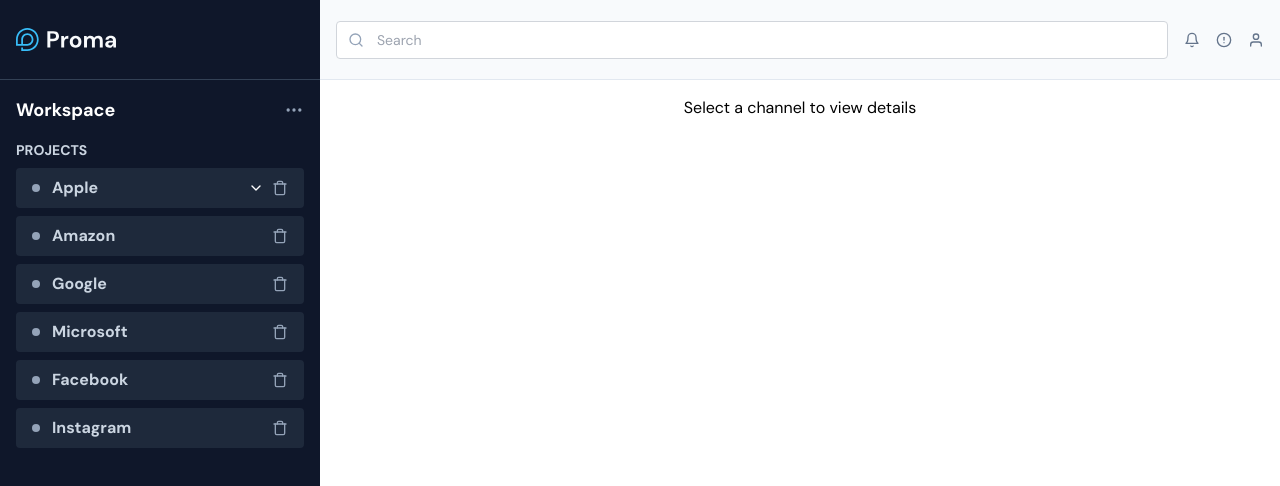
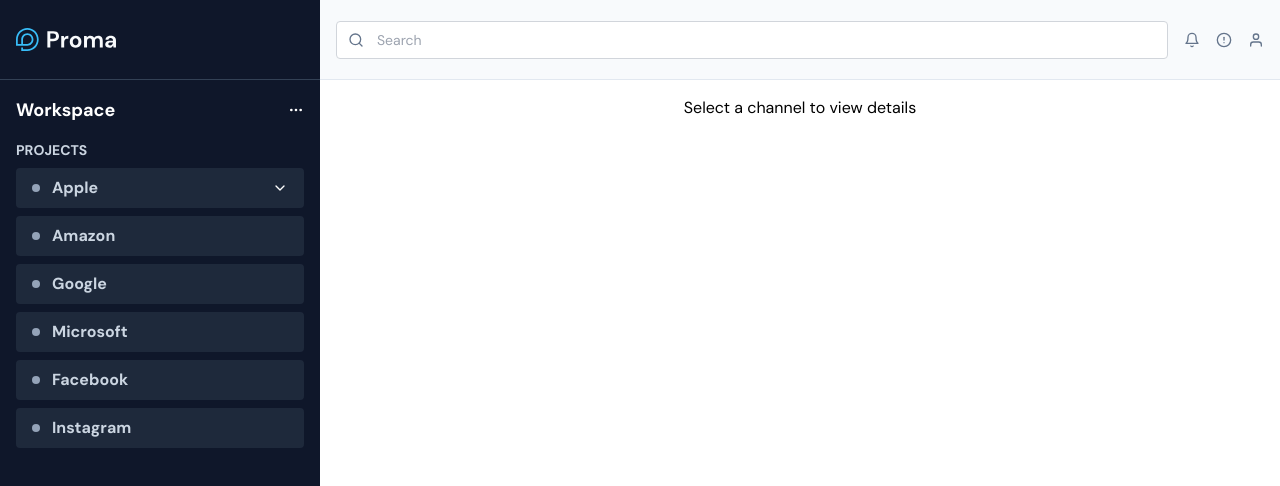
Before and after one commit to keiserman/proma, a React (Create React App) app in the folder client/: page / in a window 1280 px wide. Shown: the top 486 px of the page. Built offline with nearby package versions, Linux system fonts and the light colour scheme.

Commit message:
Add channel details comp and lift states to layout

```diff
--- a/client/src/components/ChannelDetails.js
+++ b/client/src/components/ChannelDetails.js
@@ -1,6 +1,7 @@
 import React from 'react';
+import { FiUserPlus, FiTrash, FiMoreHorizontal } from 'react-icons/fi';
 
-function ChannelDetails({ channel }) {
+function ChannelDetails({ channel, handleDeleteChannel }) {
   if (!channel) {
     return (
       <div className="p-4">
@@ -9,13 +10,28 @@
     );
   }
 
+  const onDeleteClick = (event) => {
+    event.stopPropagation();
+    handleDeleteChannel(channel.id);
+  }
+
   return (
-    <div className="p-4">
-      <h1 className="text-2xl mb-4">{channel.name}</h1>
-      <h2 className="text-xl">Subchannels</h2>
-      {channel.subchannels && channel.subchannels.length > 0 && channel.subchannels.map(subchannel => (
-        <div key={subchannel.id}>{subchannel.name}</div>
-      ))}
+    <div>
+      <div className="flex items-center justify-between p-4 border-b border-slate-200">
+        <h1 className="text-xl">{channel.name}</h1>
+        <div className="flex items-center gap-4 text-slate-500">
+          <FiUserPlus className="icon-md" />
+          <FiTrash className="icon-md" onClick={onDeleteClick} />
+          <FiMoreHorizontal className="icon-md" />
+        </div>
+      </div>
+
+      <div className="subchannel-wrapper hidden">
+        <h2 className="text-xl">Subchannels</h2>
+        {channel.subchannels && channel.subchannels.length > 0 && channel.subchannels.map(subchannel => (
+          <div key={subchannel.id}>{subchannel.name}</div>
+        ))}
+      </div>
     </div>
   );
 }
--- a/client/src/components/ChannelItem.js
+++ b/client/src/components/ChannelItem.js
@@ -26,14 +26,10 @@
         <div className='flex' onClick={(e) => e.stopPropagation()}>
           {channel.subchannels && channel.subchannels.length > 0 && (
             <FiChevronDown
-              className={`transform transition-transform duration-200 ${isOpen ? 'rotate-180' : ''}`}
+              className={`icon-md transform transition-transform duration-200 ${isOpen ? 'rotate-180' : ''}`}
               onClick={handleDropdown}
             />
           )}
-          <FiTrash className="h-4 w-4 text-slate-400 ml-2" onClick={(e) => {
-            e.stopPropagation();
-            handleDeleteChannel(channel.id);
-          }} />
         </div>
       </div>
       {isOpen && channel.subchannels && channel.subchannels.length > 0 && (
@@ -44,7 +40,7 @@
                   <BsCircleFill className="h-2 w-2 mr-3 text-slate-400" />
                   <span>{subchannel.name}</span>
                 </div>
-                <FiTrash className="h-4 w-4 text-slate-400" onClick={(e) => {
+                <FiTrash className="icon-md text-slate-400" onClick={(e) => {
                   e.stopPropagation();
                   handleDeleteSubchannel(channel.id, subchannel.id);
                 }} />
--- a/client/src/components/Layout.js
+++ b/client/src/components/Layout.js
@@ -1,26 +1,93 @@
-import React, { useState } from 'react';
-import Sidebar from './Sidebar';
-import Topbar from './Topbar';
-import ChannelDetails from './ChannelDetails';
+import React, { useState } from "react";
+import Sidebar from "./Sidebar";
+import Topbar from "./Topbar";
+import ChannelDetails from "./ChannelDetails";
+
+const initialChannels = [
+  {
+    id: 1,
+    name: "Apple",
+    subchannels: [
+      { id: 1, name: "Sub 1" },
+      { id: 2, name: "Sub 2" },
+    ],
+  },
+  { id: 2, name: "Amazon" },
+  { id: 3, name: "Google" },
+  { id: 4, name: "Microsoft" },
+  { id: 5, name: "Facebook" },
+  { id: 6, name: "Instagram" },
+];
 
 function Layout() {
+  const [channels, setChannels] = useState(initialChannels);
+  const [selectedChannel, setSelectedChannel] = useState(null);
 
-    const [selectedChannel, setSelectedChannel] = useState(null);
+  const addChannel = () => {
+    const newChannelName = window.prompt("Enter new channel name");
+
+    if (
+      newChannelName &&
+      newChannelName.trim() !== "" &&
+      !channels.some((channel) => channel.name === newChannelName)
+    ) {
+      const newChannel = {
+        id: channels.length + 1,
+        name: newChannelName,
+      };
+      setChannels([...channels, newChannel]);
+    } else {
+      alert("Invalid or duplicate channel name");
+    }
+  };
+
+  const handleDeleteChannel = (channelId) => {
+    setChannels(channels.filter((channel) => channel.id !== channelId));
+    if (selectedChannel && selectedChannel.id === channelId) {
+      setSelectedChannel(null);
+    }
+  };
+
+  const handleDeleteSubchannel = (channelId, subchannelId) => {
+    setChannels((prevChannels) => {
+      return prevChannels.map((channel) => {
+        if (channel.id === channelId) {
+          return {
+            ...channel,
+            subchannels: channel.subchannels
+              ? channel.subchannels.filter(
+                  (subchannel) => subchannel.id !== subchannelId
+                )
+              : [],
+          };
+        }
+        return channel;
+      });
+    });
+  };
 
   const handleSelectChannel = (channel) => {
     setSelectedChannel(channel);
-    }
+  };
 
   return (
     <div className="flex">
-            <Sidebar onSelectChannel={handleSelectChannel} />
+      <Sidebar
+        channels={channels}
+        addChannel={addChannel}
+        handleDeleteSubchannel={handleDeleteSubchannel}
+        handleDeleteChannel={handleDeleteChannel}
+        onSelectChannel={handleSelectChannel}
+      />
       <div className="flex-grow">
         <Topbar />
-                <ChannelDetails channel={selectedChannel} />
+        <ChannelDetails
+          channel={selectedChannel}
+          handleDeleteChannel={handleDeleteChannel}
+        />
       </div>
     </div>
   );
-
 }
 
 export default Layout;
--- a/client/src/components/Sidebar.js
+++ b/client/src/components/Sidebar.js
@@ -1,66 +1,30 @@
-import React, { useState } from 'react';
-import logo from '../proma-logo.svg';
-import ChannelItem from './ChannelItem';
-import { FiPlusCircle, FiMoreHorizontal } from 'react-icons/fi';
+import React from "react";
+import logo from "../proma-logo.svg";
+import ChannelItem from "./ChannelItem";
+import { FiPlusCircle, FiMoreHorizontal } from "react-icons/fi";
 
-const initialChannels = [
-    { id: 1, name: 'Apple', subchannels: [{ id: 1, name: 'Sub 1'}, { id: 2, name: 'Sub 2'}] },
-    { id: 2, name: 'Amazon' },
-    { id: 3, name: 'Google' },
-    { id: 4, name: 'Microsoft' },
-    { id: 5, name: 'Facebook' },
-    { id: 6, name: 'Instagram' },
-];
-
-function Sidebar({ onSelectChannel }) {
-    const [channels, setChannels] = useState(initialChannels);
-
-    const addChannel = () => {
-        const newChannelName = window.prompt("Enter new channel name");
-
-        // Check if newChannelName is not null, not empty and is unique
-        if (newChannelName && newChannelName.trim() !== '' && !channels.some(channel => channel.name === newChannelName)) {
-            const newChannel = {
-                id: channels.length + 1,
-                name: newChannelName,
-            };
-            setChannels([...channels, newChannel]);
-        } else {
-            alert('Invalid or duplicate channel name');
-        }
-    };
-
-    const handleDeleteSubchannel = (channelId, subchannelId) => {
-        setChannels(prevChannels => {
-            return prevChannels.map(channel => {
-                if (channel.id === channelId) {
-                return {
-                    ...channel,
-                    subchannels: channel.subchannels.filter(subchannel => subchannel.id !== subchannelId)
-                };
-                }
-                return channel;
-            });
-        });
-    };
-
-    const handleDeleteChannel = (channelId) => {
-        setChannels(channels.filter(channel => channel.id !== channelId));
-    };
-
+function Sidebar({
+  channels,
+  addChannel,
+  handleDeleteSubchannel,
+  handleDeleteChannel,
+  onSelectChannel,
+}) {
   return (
     <aside className="w-80 bg-slate-900 text-white flex flex-col min-h-screen">
-            <div className='flex justify-between items-center h-20 border-b border-slate-700 p-4'>
-                <img src={logo} width={100} height={100} alt='Logo' />
+      <div className="flex justify-between items-center h-20 border-b border-slate-700 p-4">
+        <img src={logo} width={100} height={100} alt="Logo" />
       </div>
       <div className="p-4 flex flex-col grow">
         <div className="flex justify-between items-center mb-4">
           <h2 className="text-lg font-bold">Workspace</h2>
-                    <FiMoreHorizontal className="h-5 w-5 text-slate-400" />
+          <FiMoreHorizontal className="icon-md" />
         </div>
-                <div className="flex uppercase font-bold text-sm text-slate-300 mb-2">Projects</div>
+        <div className="flex uppercase font-bold text-sm text-slate-300 mb-2">
+          Projects
+        </div>
         <div className="flex flex-col gap-2">
-                    {channels.map(channel => (
+          {channels.map((channel) => (
             <ChannelItem
               key={channel.id}
               channel={channel}
@@ -71,8 +35,11 @@
           ))}
         </div>
       </div>
-            <button className="w-full mt-4 p-6 hover:bg-slate-800 border-t border-slate-700 text-white inline-flex items-center justify-center" onClick={addChannel}>
-                <FiPlusCircle className="h-5 w-5 mr-2" />
+      <button
+        className="w-full mt-4 p-6 hover:bg-slate-800 border-t border-slate-700 text-white inline-flex items-center justify-center"
+        onClick={addChannel}
+      >
+        <FiPlusCircle className="icon-md mr-2" />
         Add Channel
       </button>
     </aside>
--- a/client/src/components/Topbar.js
+++ b/client/src/components/Topbar.js
@@ -3,21 +3,21 @@
 
 function Topbar() {
     return (
-        <div className="w-full flex items-center gap-4 bg-slate-50 text-slate-600 h-20 p-4 border-b border-slate-200">
+        <div className="w-full flex items-center gap-4 bg-slate-50 text-slate-500 h-20 p-4 border-b border-slate-200">
             <form className='grow'>
                 <label htmlFor="search" className="mb-2 text-sm font-medium text-slate-900 sr-only dark:text-white">Search</label>
                 <div className='relative'>
                     <div className='absolute inset-y-0 left-0 flex items-center pl-3 pointer-events-none'>
-                    <FiSearch className="h-4 w-4 text-slate-400" />
+                    <FiSearch className="icon-md" />
                     </div>
                     <input type="search" id="search" className="w-full block p-2 pl-10 text-sm text-gray-900 border border-gray-300 rounded" placeholder="Search" required />
                 </div>
             </form>
 
             <div className='flex flex-row gap-4'>
-                <FiBell className="h-4 w-4 text-slate-500" />
-                <FiAlertCircle className="h-4 w-4 text-slate-500" />
-                <FiUser className="h-4 w-4 text-slate-500" />
+                <FiBell className="icon-md" />
+                <FiAlertCircle className="icon-md" />
+                <FiUser className="icon-md" />
             </div>
         </div>
     );
--- a/client/src/styles.css
+++ b/client/src/styles.css
@@ -1,3 +1,7 @@
 @import 'tailwindcss/base';
 @import 'tailwindcss/components';
 @import 'tailwindcss/utilities';
+
+.icon-md {
+    @apply h-4 w-4 cursor-pointer;
+}
```
Lines whose indentation alone changed are shown as unchanged.
